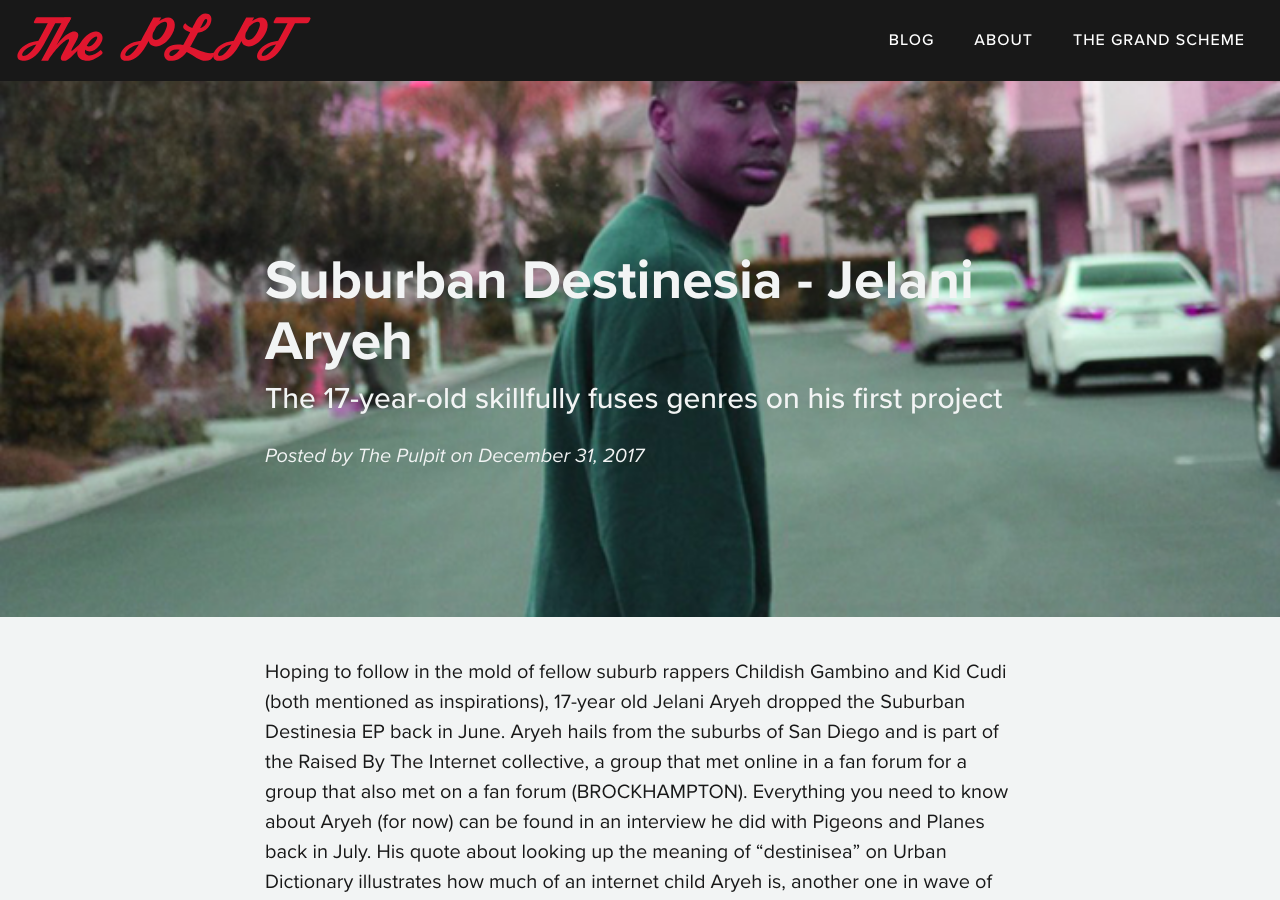
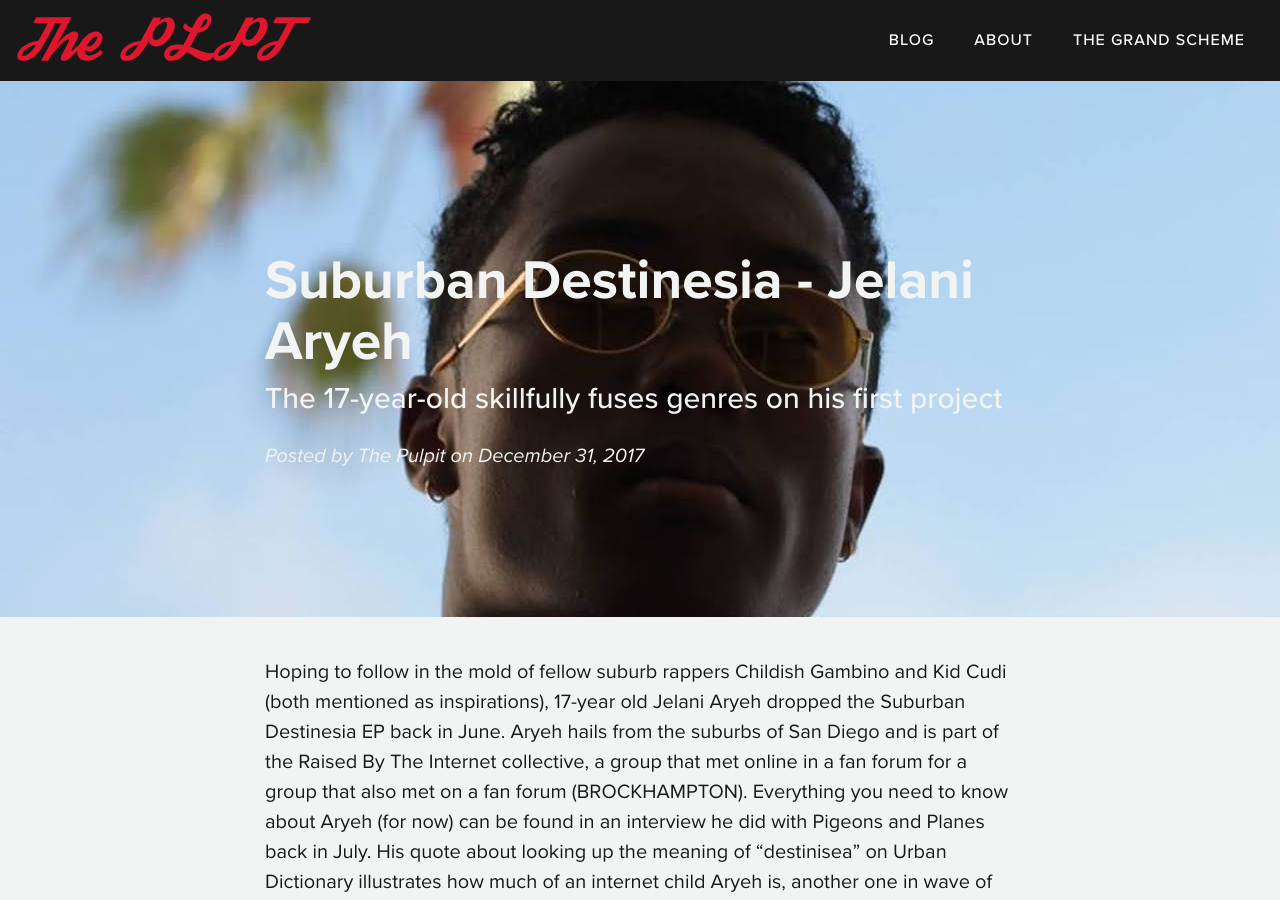
Before and after one commit to thepulpit/thepulpit.github.io, a Jekyll site: the page built from _posts/2017-12-31-Suburban-Destinesia.md, in a window 1280 px wide and 900 px high. Built offline with Jekyll 4.4.1, drawn with Linux system fonts in a browser that asks for light colours; nearby versions of some CDN libraries.

Commit message:
Update 2017-12-31-Suburban-Destinesia.md

```diff
--- a/_posts/2017-12-31-Suburban-Destinesia.md
+++ b/_posts/2017-12-31-Suburban-Destinesia.md
@@ -1,6 +1,6 @@
 ---
 published: true
-header-img: img/jelaniAheader.png
+header-img: img/jelaniARheader.jpg
 layout: post
 date: 2017-12-31T00:00:00.000Z
 title: Suburban Destinesia - Jelani Aryeh
```
